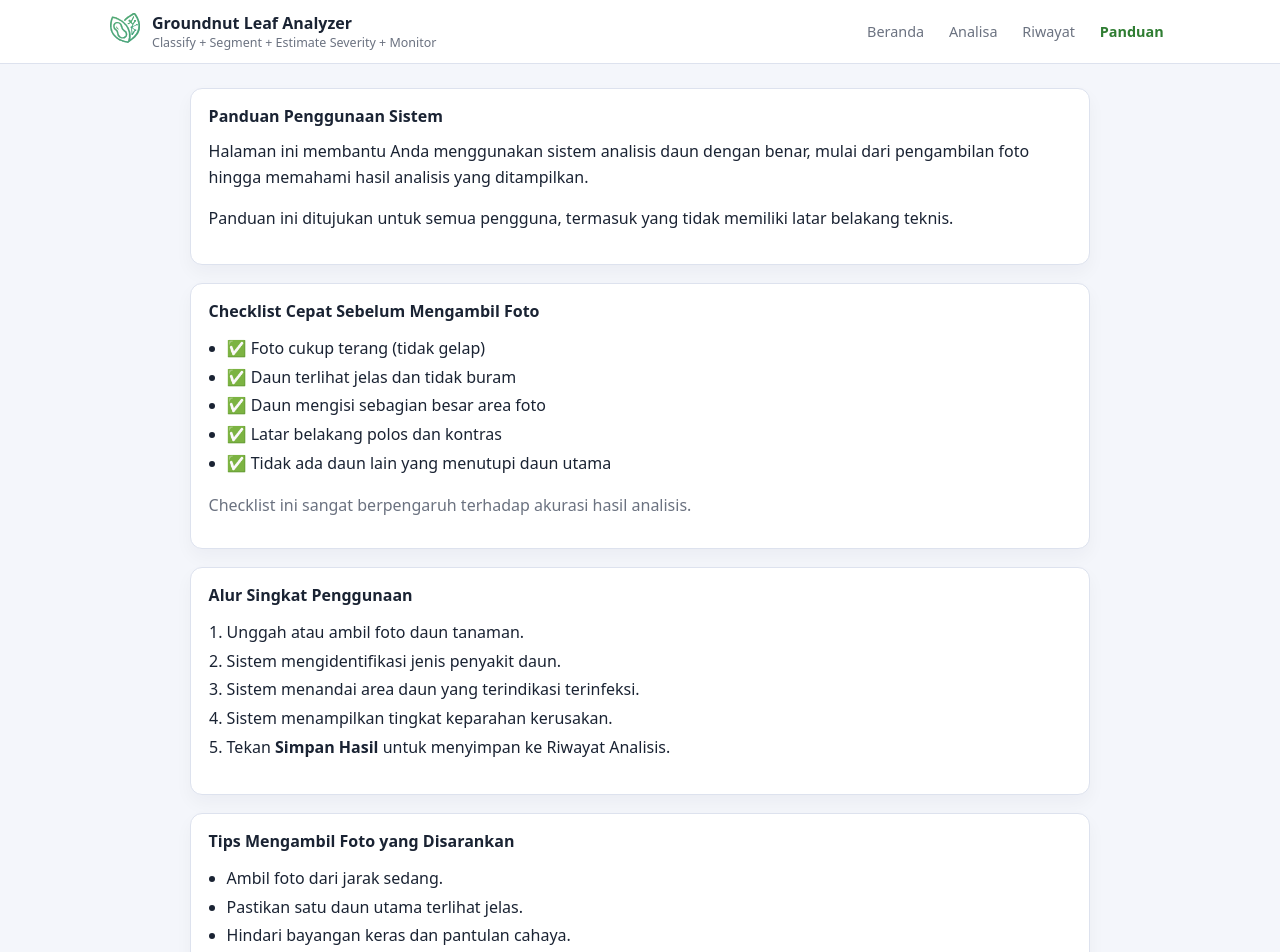
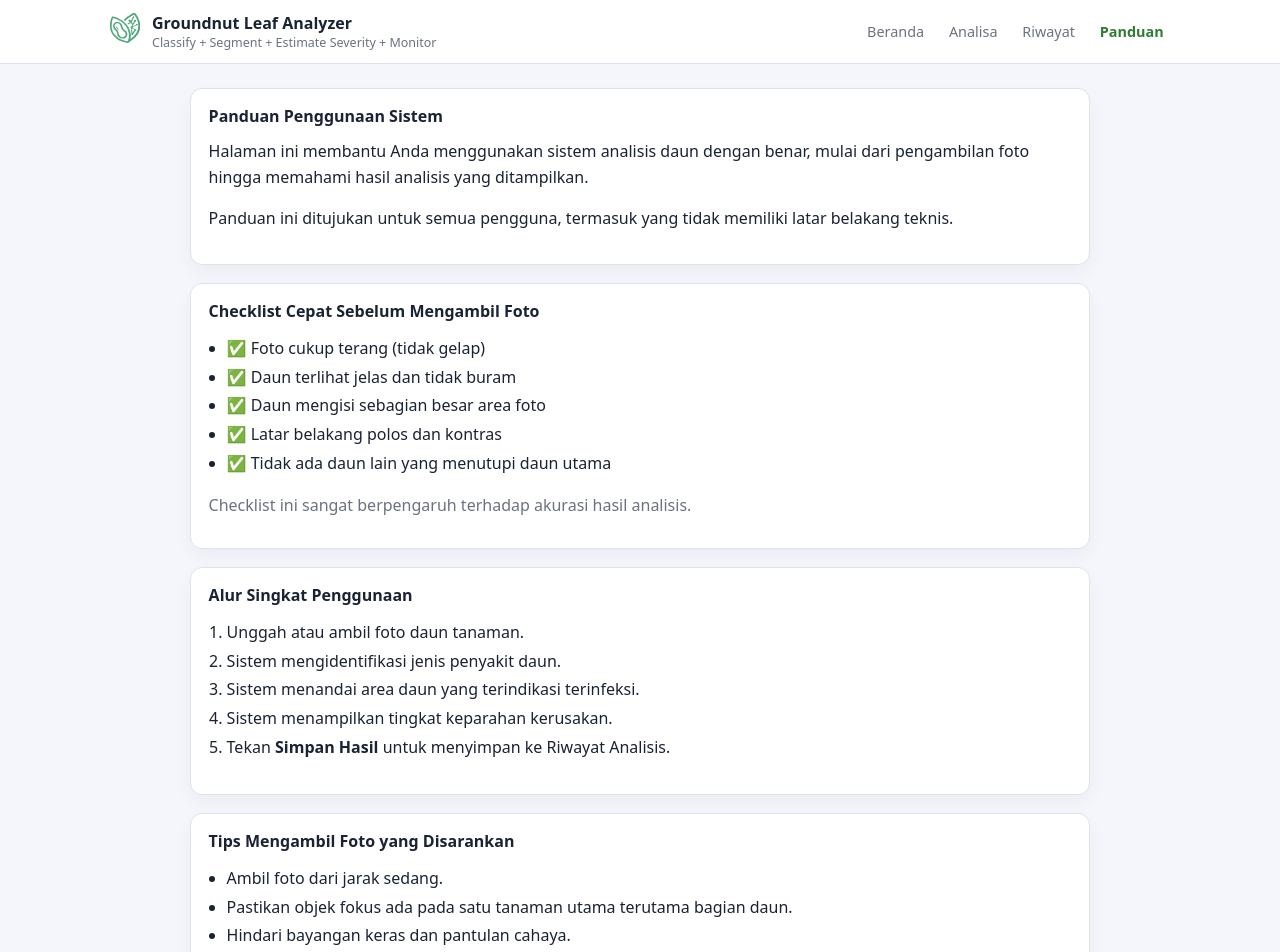
Before and after one commit to Duarss/groundnut-leaf-analysis-app, a React (Vite) app in the folder groundnut-frontend/: page /guide in a window 1280 px wide. Shown: the top 952 px of the page. Built offline with nearby package versions, Linux system fonts and the light colour scheme.

Commit message:
feat: update photo tips for clarity and focus on main plant leaf

```diff
--- a/groundnut-frontend/src/pages/GuidePage.jsx
+++ b/groundnut-frontend/src/pages/GuidePage.jsx
@@ -63,7 +63,7 @@ const GuidePage = () => {
       <Card title="Tips Mengambil Foto yang Disarankan">
         <ul style={{ lineHeight: 1.8, paddingLeft: 18, marginTop: 0 }}>
           <li>Ambil foto dari jarak sedang.</li>
-          <li>Pastikan satu daun utama terlihat jelas.</li>
+          <li>Pastikan objek fokus ada pada satu tanaman utama terutama bagian daun.</li>
           <li>Hindari bayangan keras dan pantulan cahaya.</li>
           <li>Gunakan latar belakang yang tidak ramai.</li>
           <li>Manfaatkan cahaya alami bila memungkinkan.</li>
```
